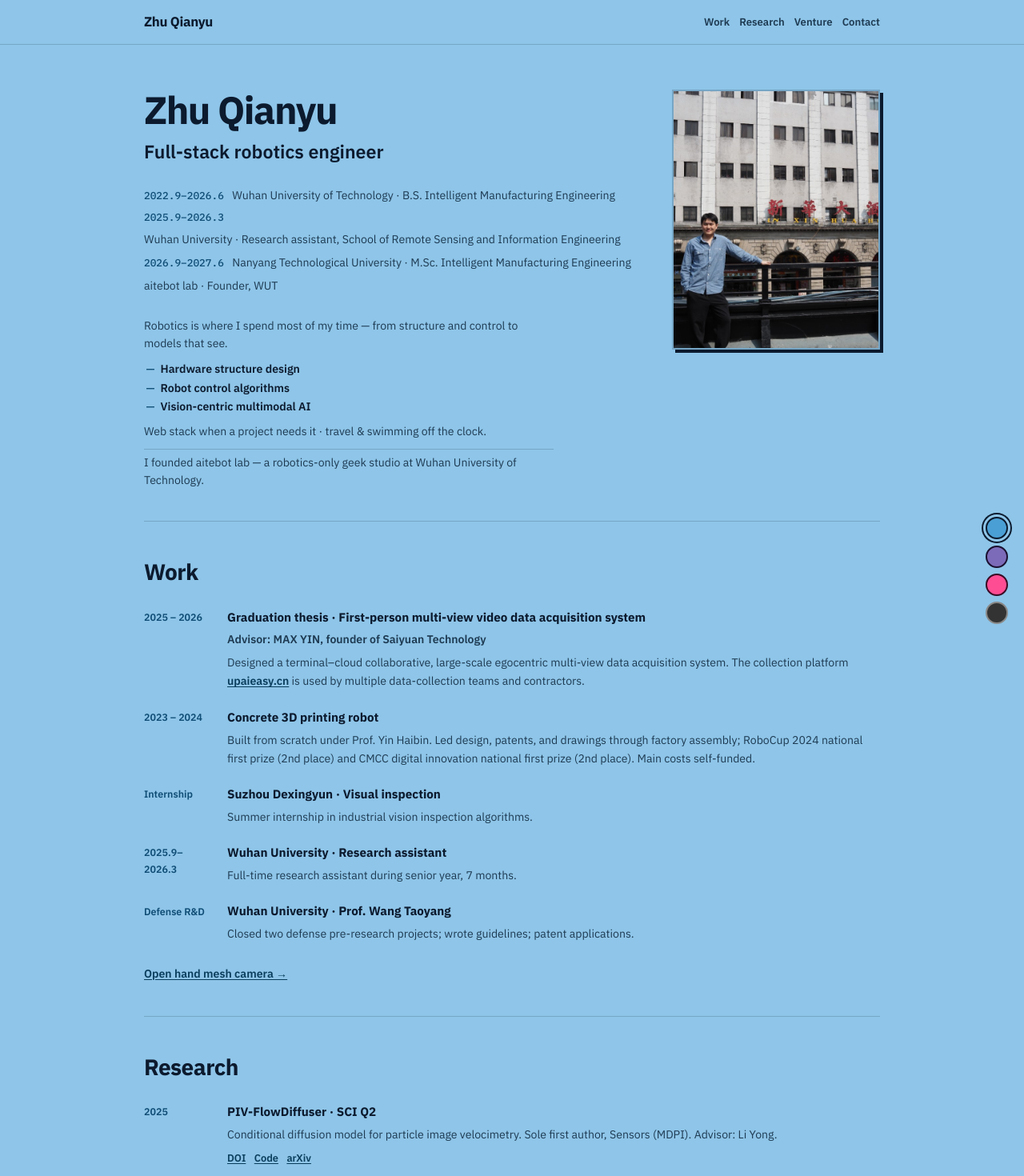
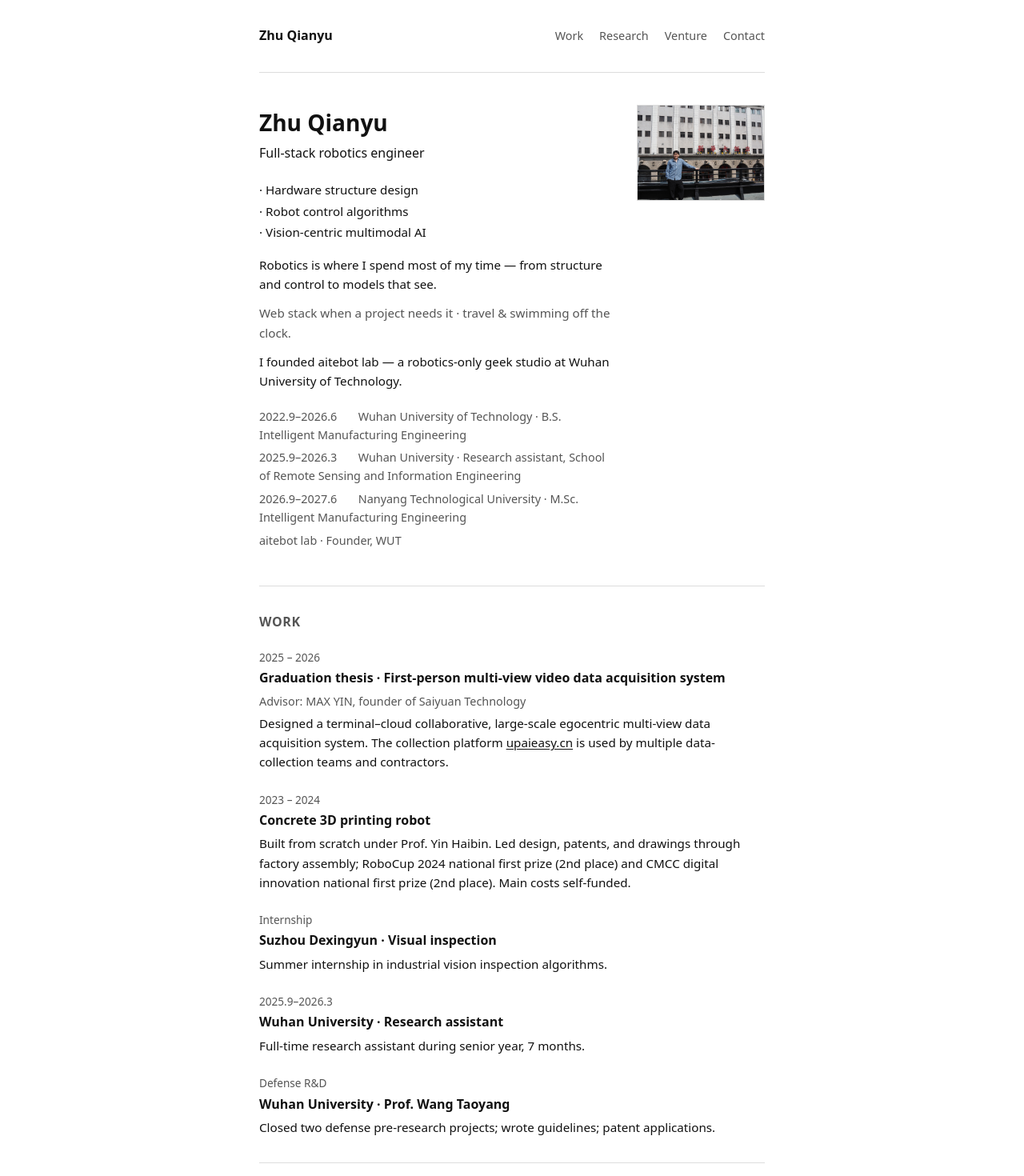
Before and after one commit to Zhu-Qianyu/Zhu-Qianyu, a Vue app: page / in a window 1280 px wide. Shown: the top 1470 px of the page at 80% size. Built offline with nearby package versions, Linux system fonts and the light colour scheme.

Commit message:
Simplify site to a minimal personal page layout.
Remove theme picker, decorative styling, and hand tracker entry. Use a plain single-column white layout with system fonts.

```diff
--- a/index.html
+++ b/index.html
@@ -1,5 +1,5 @@
 <!DOCTYPE html>
-<html lang="en" data-theme="blue">
+<html lang="en">
   <head>
     <meta charset="UTF-8" />
     <link rel="icon" type="image/svg+xml" href="/favicon.svg" />
@@ -8,20 +8,8 @@
       name="description"
       content="Zhu Qianyu — full-stack robotics engineer."
     />
-    <meta name="theme-color" content="#8ec5e8" />
+    <meta name="theme-color" content="#ffffff" />
     <title>Zhu Qianyu</title>
-    <link rel="preconnect" href="https://fonts.googleapis.com" />
-    <link rel="preconnect" href="https://fonts.gstatic.com" crossorigin />
-    <link
-      href="https://fonts.googleapis.com/css2?family=IBM+Plex+Sans:wght@400;500;600;700&family=IBM+Plex+Mono:wght@500&family=Noto+Sans+SC:wght@400;500;600;700&display=swap"
-      rel="stylesheet"
-    />
-    <style>
-      :root {
-        --font-display: 'IBM Plex Sans', 'Noto Sans SC', sans-serif;
-        --font-body: 'IBM Plex Sans', 'Noto Sans SC', sans-serif;
-      }
-    </style>
   </head>
   <body>
     <div id="app"></div>
--- a/src/App.vue
+++ b/src/App.vue
@@ -1,119 +1,76 @@
 <script setup>
-import { ref, onMounted, watch } from 'vue'
 import {
   profile,
   nav,
-  themes,
   workItems,
   researchItems,
   ventureItems,
 } from './data/profile.js'
-import HandTracker from './components/HandTracker.vue'
 
-const handOpen = ref(false)
-const theme = ref('blue')
-const themeStatus = ref('blue')
 const year = new Date().getFullYear()
 const profilePhoto = `${import.meta.env.BASE_URL}${profile.photo}`
 
 function scrollTo(id) {
   document.getElementById(id)?.scrollIntoView({ behavior: 'smooth' })
 }
-
-function setTheme(id) {
-  theme.value = id
-  themeStatus.value = id
-  document.documentElement.setAttribute('data-theme', id)
-  try {
-    localStorage.setItem('zq-theme', id)
-  } catch {
-    /* ignore */
-  }
-}
-
-onMounted(() => {
-  let saved = 'blue'
-  try {
-    saved = localStorage.getItem('zq-theme') || 'blue'
-  } catch {
-    /* ignore */
-  }
-  if (themes.some((t) => t.id === saved)) {
-    setTheme(saved)
-  } else {
-    setTheme('blue')
-  }
-})
-
-watch(theme, (id) => {
-  document.documentElement.setAttribute('data-theme', id)
-})
 </script>
 
 <template>
-  <div class="site">
-    <header class="site-head">
-      <div class="site-head-inner">
-        <a href="#" class="site-logo" @click.prevent="scrollTo('home')">{{ profile.nameEn }}</a>
-        <nav class="site-nav" aria-label="Main">
-          <button
+  <div class="page">
+    <header class="header">
+      <a href="#" class="name" @click.prevent="scrollTo('home')">{{ profile.nameEn }}</a>
+      <nav class="nav" aria-label="Main">
+        <a
           v-for="item in nav"
           :key="item.id"
-            type="button"
-            class="site-nav-link"
-            @click="scrollTo(item.id)"
-          >
-            {{ item.label }}
-          </button>
+          href="#"
+          @click.prevent="scrollTo(item.id)"
+        >{{ item.label }}</a>
       </nav>
-      </div>
     </header>
 
     <main>
-      <section id="home" class="page-hero">
-        <div class="page-hero-grid">
-          <div class="page-hero-text">
-            <h1 class="page-hero-title">{{ profile.nameEn }}</h1>
-            <p class="page-hero-role">{{ profile.role }}</p>
-            <ul class="page-hero-id">
+      <section id="home" class="hero">
+        <div class="hero-main">
+          <h1>{{ profile.nameEn }}</h1>
+          <p class="role">{{ profile.role }}</p>
+
+          <ul v-if="profile.intro?.skills" class="skills">
+            <li v-for="skill in profile.intro.skills" :key="skill">{{ skill }}</li>
+          </ul>
+
+          <p v-if="profile.intro?.lead" class="text">{{ profile.intro.lead }}</p>
+          <p v-if="profile.intro?.aside" class="text muted">{{ profile.intro.aside }}</p>
+          <p v-if="profile.intro?.aitebot" class="text">{{ profile.intro.aitebot }}</p>
+
+          <ul class="timeline">
             <li v-for="line in profile.identity" :key="line.text">
-                <span v-if="line.period" class="page-hero-period">{{ line.period }}</span>
-                <span>{{ line.text }}</span>
+              <span v-if="line.period" class="when">{{ line.period }}</span>
+              {{ line.text }}
             </li>
           </ul>
-            <div v-if="profile.intro" class="page-hero-intro">
-              <p class="page-hero-lead">{{ profile.intro.lead }}</p>
-              <ul class="page-hero-skills">
-                <li v-for="skill in profile.intro.skills" :key="skill">{{ skill }}</li>
-              </ul>
-              <p class="page-hero-aside">{{ profile.intro.aside }}</p>
-              <p class="page-hero-aitebot">{{ profile.intro.aitebot }}</p>
         </div>
-          </div>
-          <figure class="page-hero-photo">
+
+        <figure class="photo">
           <img
             :src="profilePhoto"
             :alt="profile.photoAlt"
-              width="280"
-              height="350"
+            width="200"
+            height="250"
             loading="eager"
-              decoding="async"
           />
         </figure>
-        </div>
       </section>
 
-      <section id="work" class="page-section">
-        <h2 class="page-heading">Work</h2>
-        <ul class="entry-list">
-          <li v-for="item in workItems" :key="item.title + item.period" class="entry">
-            <span class="entry-period">{{ item.period }}</span>
-            <div class="entry-body">
+      <section id="work" class="section">
+        <h2>Work</h2>
+        <article v-for="item in workItems" :key="item.title + item.period" class="item">
+          <p class="meta">{{ item.period }}</p>
           <h3>{{ item.title }}</h3>
-              <p v-if="item.advisor" class="entry-advisor">{{ item.advisor }}</p>
-              <p v-if="item.descHtml" class="entry-desc" v-html="item.descHtml" />
-              <p v-else>{{ item.desc }}</p>
-              <p v-if="item.links" class="entry-links">
+          <p v-if="item.advisor" class="sub">{{ item.advisor }}</p>
+          <p v-if="item.descHtml" class="desc" v-html="item.descHtml" />
+          <p v-else class="desc">{{ item.desc }}</p>
+          <p v-if="item.links" class="links">
             <a
               v-for="link in item.links"
               :key="link.href"
@@ -122,23 +79,16 @@ watch(theme, (id) => {
               rel="noopener noreferrer"
             >{{ link.text }}</a>
           </p>
-            </div>
-          </li>
-        </ul>
-        <p class="page-lab">
-          <button type="button" class="text-btn" @click="handOpen = true">Open hand mesh camera →</button>
-        </p>
+        </article>
       </section>
 
-      <section id="research" class="page-section">
-        <h2 class="page-heading">Research</h2>
-        <ul class="entry-list">
-          <li v-for="item in researchItems" :key="item.title" class="entry">
-            <span class="entry-period">{{ item.period }}</span>
-            <div class="entry-body">
+      <section id="research" class="section">
+        <h2>Research</h2>
+        <article v-for="item in researchItems" :key="item.title" class="item">
+          <p class="meta">{{ item.period }}</p>
           <h3>{{ item.title }}</h3>
-              <p>{{ item.desc }}</p>
-              <p v-if="item.links" class="entry-links">
+          <p class="desc">{{ item.desc }}</p>
+          <p v-if="item.links" class="links">
             <a
               v-for="link in item.links"
               :key="link.href"
@@ -147,420 +97,239 @@ watch(theme, (id) => {
               rel="noopener noreferrer"
             >{{ link.text }}</a>
           </p>
-            </div>
-          </li>
-        </ul>
+        </article>
       </section>
 
-      <section id="venture" class="page-section">
-        <h2 class="page-heading">Venture</h2>
-        <ul class="entry-list">
-          <li v-for="item in ventureItems" :key="item.title" class="entry">
-            <span class="entry-period">{{ item.period }}</span>
-            <div class="entry-body">
+      <section id="venture" class="section">
+        <h2>Venture</h2>
+        <article v-for="item in ventureItems" :key="item.title" class="item">
+          <p class="meta">{{ item.period }}</p>
           <h3>{{ item.title }}</h3>
-              <p>{{ item.desc }}</p>
-            </div>
-          </li>
-        </ul>
+          <p class="desc">{{ item.desc }}</p>
+        </article>
       </section>
 
-      <section id="contact" class="page-section page-section-last">
-        <h2 class="page-heading">Contact</h2>
-        <ul class="contact-list">
-          <li><a :href="`mailto:${profile.email}`">{{ profile.email }}</a></li>
-          <li><a :href="profile.github" target="_blank" rel="noopener noreferrer">GitHub</a></li>
-        </ul>
+      <section id="contact" class="section section-last">
+        <h2>Contact</h2>
+        <p>
+          <a :href="`mailto:${profile.email}`">{{ profile.email }}</a>
+          ·
+          <a :href="profile.github" target="_blank" rel="noopener noreferrer">GitHub</a>
+        </p>
       </section>
     </main>
 
-    <footer class="site-foot">
-      <p>All rights reserved. {{ profile.nameEn }} © {{ year }}.</p>
-      <p class="site-foot-note">Made with Vue · inspired by <a href="https://www.ilithya.rocks/" target="_blank" rel="noopener noreferrer">ilithya.rocks</a></p>
+    <footer class="footer">
+      <p>{{ profile.nameEn }} · {{ year }}</p>
     </footer>
-
-    <aside id="js-picker" class="picker" aria-label="Theme picker">
-      <p class="picker-status is-hidden" role="status">
-        Current theme color is <span>{{ themeStatus }}</span>.
-      </p>
-      <ul class="picker-list">
-        <li v-for="t in themes" :key="t.id" class="picker-item">
-          <label class="picker-btn" :class="`picker-btn--${t.id}`" :data-theme="t.id">
-            <input
-              :id="t.id"
-              v-model="theme"
-              type="radio"
-              name="theme"
-              :value="t.id"
-              class="is-hidden"
-              @change="setTheme(t.id)"
-            />
-            <span class="is-hidden">{{ t.label }}</span>
-          </label>
-        </li>
-      </ul>
-    </aside>
-
-    <HandTracker v-model="handOpen" />
   </div>
 </template>
 
 <style scoped>
-.site {
-  min-height: 100vh;
-  padding-bottom: 5rem;
+.page {
+  max-width: var(--max);
+  margin: 0 auto;
+  padding: 2rem 1.25rem 3rem;
 }
 
-.site-head {
-  position: sticky;
-  top: 0;
-  z-index: 50;
-  background: var(--c-bg);
+.header {
+  display: flex;
+  flex-wrap: wrap;
+  justify-content: space-between;
+  align-items: baseline;
+  gap: 0.75rem 1.5rem;
+  padding-bottom: 2rem;
   border-bottom: 1px solid var(--c-border);
-  transition: background 0.35s ease;
+  margin-bottom: 2.5rem;
 }
 
-.site-head-inner {
-  width: min(100% - 2rem, 920px);
-  margin-inline: auto;
-  display: flex;
-  align-items: center;
-  justify-content: space-between;
-  gap: 1rem;
-  padding: 0.85rem 0;
+.name {
+  font-weight: 600;
+  text-decoration: none;
+  color: var(--c-text);
 }
 
-.site-logo {
-  font-family: var(--font-display);
-  font-weight: 700;
-  font-size: 1.05rem;
-  color: var(--c-text);
-  text-decoration: none;
-  letter-spacing: -0.02em;
+.name:hover {
+  color: var(--c-muted);
 }
 
-.site-nav {
+.nav {
   display: flex;
   flex-wrap: wrap;
-  gap: 0.15rem 0.75rem;
+  gap: 0.75rem 1.25rem;
+  font-size: 0.9rem;
 }
 
-.site-nav-link {
-  background: none;
-  border: none;
-  font-family: inherit;
-  font-size: 0.82rem;
-  font-weight: 600;
-  color: var(--c-text-soft);
-  cursor: pointer;
-  padding: 0.25rem 0;
-  text-decoration: underline;
-  text-underline-offset: 0.2em;
-  text-decoration-color: transparent;
-  transition: color 0.2s, text-decoration-color 0.2s;
+.nav a {
+  color: var(--c-muted);
+  text-decoration: none;
 }
 
-.site-nav-link:hover {
+.nav a:hover {
   color: var(--c-text);
-  text-decoration-color: currentColor;
+  text-decoration: underline;
 }
 
-.page-hero {
-  width: min(100% - 2rem, 920px);
-  margin-inline: auto;
-  padding: 3.5rem 0 2.5rem;
-  scroll-margin-top: 4rem;
+.hero {
+  display: flex;
+  flex-wrap: wrap;
+  gap: 2rem;
+  margin-bottom: 2.5rem;
+  scroll-margin-top: 1rem;
 }
 
-.page-hero-grid {
-  display: grid;
-  grid-template-columns: 1fr min(260px, 34vw);
-  gap: 2rem 2.5rem;
-  align-items: start;
+.hero-main {
+  flex: 1 1 16rem;
+  min-width: 0;
 }
 
-.page-hero-photo {
-  margin: 0;
+.hero h1 {
+  font-size: 1.75rem;
+  font-weight: 600;
+  margin-bottom: 0.25rem;
 }
 
-.page-hero-photo img {
-  width: 100%;
-  height: auto;
-  display: block;
-  aspect-ratio: 4 / 5;
-  object-fit: cover;
-  object-position: center 15%;
-  border: 2px solid var(--c-border);
-  box-shadow: 4px 4px 0 var(--c-text);
+.role {
+  font-size: 1rem;
+  margin-bottom: 1.25rem;
 }
 
-.page-hero-title {
-  font-family: var(--font-display);
-  font-size: clamp(2rem, 6vw, 3rem);
-  font-weight: 700;
-  letter-spacing: -0.03em;
-  line-height: 1.05;
-  margin-bottom: 0.5rem;
+.skills {
+  list-style: none;
+  margin-bottom: 1rem;
 }
 
-.page-hero-role {
-  font-size: clamp(1.1rem, 3vw, 1.45rem);
-  font-weight: 600;
-  margin-bottom: 1.5rem;
-  max-width: 28rem;
+.skills li {
+  font-size: 0.95rem;
+  margin-bottom: 0.15rem;
 }
 
-.page-hero-id {
-  list-style: none;
-  display: flex;
-  flex-direction: column;
-  gap: 0.35rem;
+.skills li::before {
+  content: '· ';
 }
 
-.page-hero-id li {
-  font-size: 0.88rem;
-  color: var(--c-text-soft);
-  display: flex;
-  flex-wrap: wrap;
-  gap: 0.35rem 0.65rem;
-  align-items: baseline;
+.text {
+  font-size: 0.95rem;
+  margin-bottom: 0.75rem;
 }
 
-.page-hero-period {
-  font-family: 'IBM Plex Mono', monospace;
-  font-size: 0.8rem;
-  font-weight: 500;
-  color: var(--c-accent);
-  flex-shrink: 0;
+.muted {
+  color: var(--c-muted);
 }
 
-.page-hero-intro {
-  margin-top: 1.75rem;
-  max-width: 32rem;
-  display: flex;
-  flex-direction: column;
-  gap: 0.65rem;
+.timeline {
+  list-style: none;
+  margin-top: 1.25rem;
+  font-size: 0.9rem;
+  color: var(--c-muted);
 }
 
-.page-hero-lead,
-.page-hero-aside,
-.page-hero-aitebot {
-  font-size: 0.88rem;
-  color: var(--c-text-soft);
-  line-height: 1.55;
-}
-
-.page-hero-skills {
-  list-style: none;
-  display: flex;
-  flex-direction: column;
-  gap: 0.2rem;
-  padding-left: 0.15rem;
-}
-
-.page-hero-skills li {
-  font-size: 0.88rem;
-  font-weight: 600;
-  color: var(--c-text);
-  line-height: 1.45;
-}
-
-.page-hero-skills li::before {
-  content: '—';
-  margin-right: 0.45rem;
-  font-weight: 500;
-  color: var(--c-accent);
-}
-
-.page-hero-aitebot {
-  padding-top: 0.35rem;
-  border-top: 1px solid var(--c-border);
-}
-
-.page-section {
-  width: min(100% - 2rem, 920px);
-  margin-inline: auto;
-  padding: 2.5rem 0;
-  border-top: 1px solid var(--c-border);
-  scroll-margin-top: 4rem;
-}
-
-.page-section-last {
-  padding-bottom: 4rem;
-}
-
-.page-heading {
-  font-family: var(--font-display);
-  font-size: clamp(1.35rem, 4vw, 1.75rem);
-  font-weight: 700;
-  margin-bottom: 1.25rem;
-  letter-spacing: -0.02em;
-}
-
-.page-lab {
-  margin-top: 1.5rem;
-}
-
-.text-btn {
-  background: none;
-  border: none;
-  font-family: inherit;
-  font-size: 0.88rem;
-  font-weight: 600;
-  color: var(--c-link);
-  cursor: pointer;
-  text-decoration: underline;
-  text-underline-offset: 0.15em;
-  padding: 0;
-}
-
-.text-btn:hover {
-  opacity: 0.75;
-}
-
-.entry-list {
-  list-style: none;
-  display: flex;
-  flex-direction: column;
-  gap: 1.25rem;
-}
-
-.entry {
-  display: grid;
-  grid-template-columns: 5.5rem 1fr;
-  gap: 1rem;
-}
-
-.entry-period {
-  font-size: 0.78rem;
-  font-weight: 600;
-  color: var(--c-accent);
-  padding-top: 0.15rem;
-}
-
-.entry-body h3 {
-  font-size: 0.95rem;
-  font-weight: 700;
-  margin-bottom: 0.3rem;
-}
-
-.entry-advisor {
-  font-size: 0.82rem;
-  font-weight: 600;
-  color: var(--c-accent);
+.timeline li {
   margin-bottom: 0.35rem;
 }
 
-.entry-body p {
-  font-size: 0.88rem;
-  color: var(--c-text-soft);
+.when {
+  display: inline-block;
+  min-width: 7.5rem;
+  font-variant-numeric: tabular-nums;
 }
 
-.entry-desc :deep(a) {
-  color: var(--c-link);
-  font-weight: 600;
+.photo {
+  margin: 0;
+  flex: 0 0 160px;
 }
 
-.entry-desc :deep(a:hover) {
-  opacity: 0.75;
+.photo img {
+  width: 160px;
+  height: auto;
+  border: 1px solid var(--c-border);
 }
 
-.entry-links {
-  margin-top: 0.45rem;
-  display: flex;
-  flex-wrap: wrap;
-  gap: 0.65rem;
+.section {
+  padding-top: 2rem;
+  margin-top: 2rem;
+  border-top: 1px solid var(--c-border);
+  scroll-margin-top: 1rem;
 }
 
-.entry-links a {
-  font-size: 0.8rem;
-  font-weight: 600;
+.section-last {
+  padding-bottom: 1rem;
 }
 
-.contact-list {
-  list-style: none;
-  display: flex;
-  flex-direction: column;
-  gap: 0.5rem;
+.section h2 {
   font-size: 1rem;
   font-weight: 600;
+  text-transform: uppercase;
+  letter-spacing: 0.04em;
+  color: var(--c-muted);
+  margin-bottom: 1.25rem;
 }
 
-.site-foot {
-  width: min(100% - 2rem, 920px);
-  margin-inline: auto;
-  padding: 2rem 0 1rem;
-  border-top: 1px solid var(--c-border);
-  font-size: 0.78rem;
-  color: var(--c-text-soft);
+.item {
+  margin-bottom: 1.5rem;
 }
 
-.site-foot-note {
-  margin-top: 0.35rem;
+.item:last-child {
+  margin-bottom: 0;
 }
 
-/* Theme picker — ilithya-style radio swatches */
-.picker {
-  position: fixed;
-  right: 1.25rem;
-  bottom: 1.25rem;
-  z-index: 40;
+.meta {
+  font-size: 0.85rem;
+  color: var(--c-muted);
+  margin-bottom: 0.15rem;
 }
 
-.picker-list {
-  list-style: none;
-  display: flex;
-  flex-direction: column;
-  gap: 0.45rem;
+.item h3 {
+  font-size: 1rem;
+  font-weight: 600;
+  margin-bottom: 0.25rem;
 }
 
-.picker-btn {
-  display: block;
-  width: 1.75rem;
-  height: 1.75rem;
-  border-radius: 50%;
-  border: 2px solid var(--c-text);
-  cursor: pointer;
-  transition: transform 0.2s, box-shadow 0.2s;
-  background: var(--c-picker);
+.sub {
+  font-size: 0.9rem;
+  color: var(--c-muted);
+  margin-bottom: 0.25rem;
 }
 
-.picker-btn:hover {
-  transform: scale(1.08);
+.desc {
+  font-size: 0.95rem;
+  color: var(--c-text);
 }
 
-.picker-btn--blue { background: #4a9fd4; }
-.picker-btn--purple { background: #7c6bb8; }
-.picker-btn--hotpink { background: #ff4d94; }
-.picker-btn--black { background: #333; border-color: #888; }
-
-.picker-item:has(input:checked) .picker-btn {
-  box-shadow: 0 0 0 3px var(--c-bg), 0 0 0 5px var(--c-text);
+.desc :deep(a) {
+  color: var(--c-link);
 }
 
-@media (max-width: 720px) {
-  .page-hero-grid {
-    grid-template-columns: 1fr;
+.links {
+  margin-top: 0.35rem;
+  font-size: 0.9rem;
 }
 
-  .page-hero-photo {
-    max-width: 200px;
-    order: -1;
+.links a + a {
+  margin-left: 0.75rem;
 }
 
-  .site-head-inner {
-    flex-direction: column;
-    align-items: flex-start;
+.footer {
+  margin-top: 3rem;
+  padding-top: 1.5rem;
+  border-top: 1px solid var(--c-border);
+  font-size: 0.85rem;
+  color: var(--c-muted);
 }
 
-  .entry {
-    grid-template-columns: 1fr;
-    gap: 0.25rem;
+@media (max-width: 540px) {
+  .when {
+    display: block;
+    min-width: 0;
+    margin-bottom: 0.1rem;
   }
 
-  .picker {
-    right: 0.75rem;
-    bottom: 0.75rem;
+  .photo {
+    flex-basis: 100%;
+  }
+
+  .photo img {
+    width: 140px;
   }
 }
 </style>
--- a/src/data/profile.js
+++ b/src/data/profile.js
@@ -39,13 +39,6 @@ export const nav = [
   { id: 'research', label: 'Research' },
   { id: 'venture', label: 'Venture' },
   { id: 'contact', label: 'Contact' },
-]
-
-export const themes = [
-  { id: 'blue', label: 'Blue theme' },
-  { id: 'purple', label: 'Purple theme' },
-  { id: 'hotpink', label: 'Hotpink theme' },
-  { id: 'black', label: 'Black theme' },
 ]
 
 export const workItems = [
--- a/src/style.css
+++ b/src/style.css
@@ -6,49 +6,14 @@
   padding: 0;
 }
 
-:root,
-[data-theme='blue'] {
-  --c-bg: #8ec5e8;
-  --c-bg-alt: #7ab8df;
-  --c-text: #0c1a2e;
-  --c-text-soft: #1e3a52;
-  --c-accent: #0f4c75;
-  --c-link: #0a3d5c;
-  --c-border: rgba(12, 26, 46, 0.18);
-  --c-picker: #4a9fd4;
-}
-
-[data-theme='purple'] {
-  --c-bg: #a898d8;
-  --c-bg-alt: #9684cc;
-  --c-text: #1a1030;
-  --c-text-soft: #2d2050;
-  --c-accent: #4c2d7a;
-  --c-link: #3a2260;
-  --c-border: rgba(26, 16, 48, 0.2);
-  --c-picker: #7c6bb8;
-}
-
-[data-theme='hotpink'] {
-  --c-bg: #ff7eb9;
-  --c-bg-alt: #ff6aad;
-  --c-text: #3a0a24;
-  --c-text-soft: #5c1238;
-  --c-accent: #8b1452;
-  --c-link: #6e1040;
-  --c-border: rgba(58, 10, 36, 0.18);
-  --c-picker: #ff4d94;
-}
-
-[data-theme='black'] {
-  --c-bg: #141414;
-  --c-bg-alt: #1e1e1e;
-  --c-text: #f2f2f2;
-  --c-text-soft: #b8b8b8;
-  --c-accent: #ffffff;
-  --c-link: #e0e0e0;
-  --c-border: rgba(255, 255, 255, 0.14);
-  --c-picker: #555555;
+:root {
+  --c-bg: #fff;
+  --c-text: #111;
+  --c-muted: #555;
+  --c-border: #ddd;
+  --c-link: #111;
+  --max: 42rem;
+  --font: system-ui, -apple-system, 'Segoe UI', Roboto, 'Helvetica Neue', Arial, sans-serif;
 }
 
 html {
@@ -56,21 +21,22 @@ html {
 }
 
 body {
-  font-family: var(--font-body);
+  font-family: var(--font);
+  font-size: 1rem;
   background: var(--c-bg);
   color: var(--c-text);
-  line-height: 1.65;
+  line-height: 1.6;
   -webkit-font-smoothing: antialiased;
-  transition: background 0.35s ease, color 0.35s ease;
 }
 
 a {
   color: var(--c-link);
+  text-decoration: underline;
   text-underline-offset: 0.15em;
 }
 
 a:hover {
-  opacity: 0.75;
+  color: var(--c-muted);
 }
 
 img {
@@ -78,26 +44,8 @@ img {
   display: block;
 }
 
-.is-hidden {
-  position: absolute;
-  width: 1px;
-  height: 1px;
-  padding: 0;
-  margin: -1px;
-  overflow: hidden;
-  clip: rect(0, 0, 0, 0);
-  border: 0;
-}
-
 @media (prefers-reduced-motion: reduce) {
   html {
     scroll-behavior: auto;
   }
-
-  *,
-  *::before,
-  *::after {
-    animation-duration: 0.01ms !important;
-    transition-duration: 0.01ms !important;
-  }
 }
```
Lines whose indentation alone changed are shown as unchanged.
